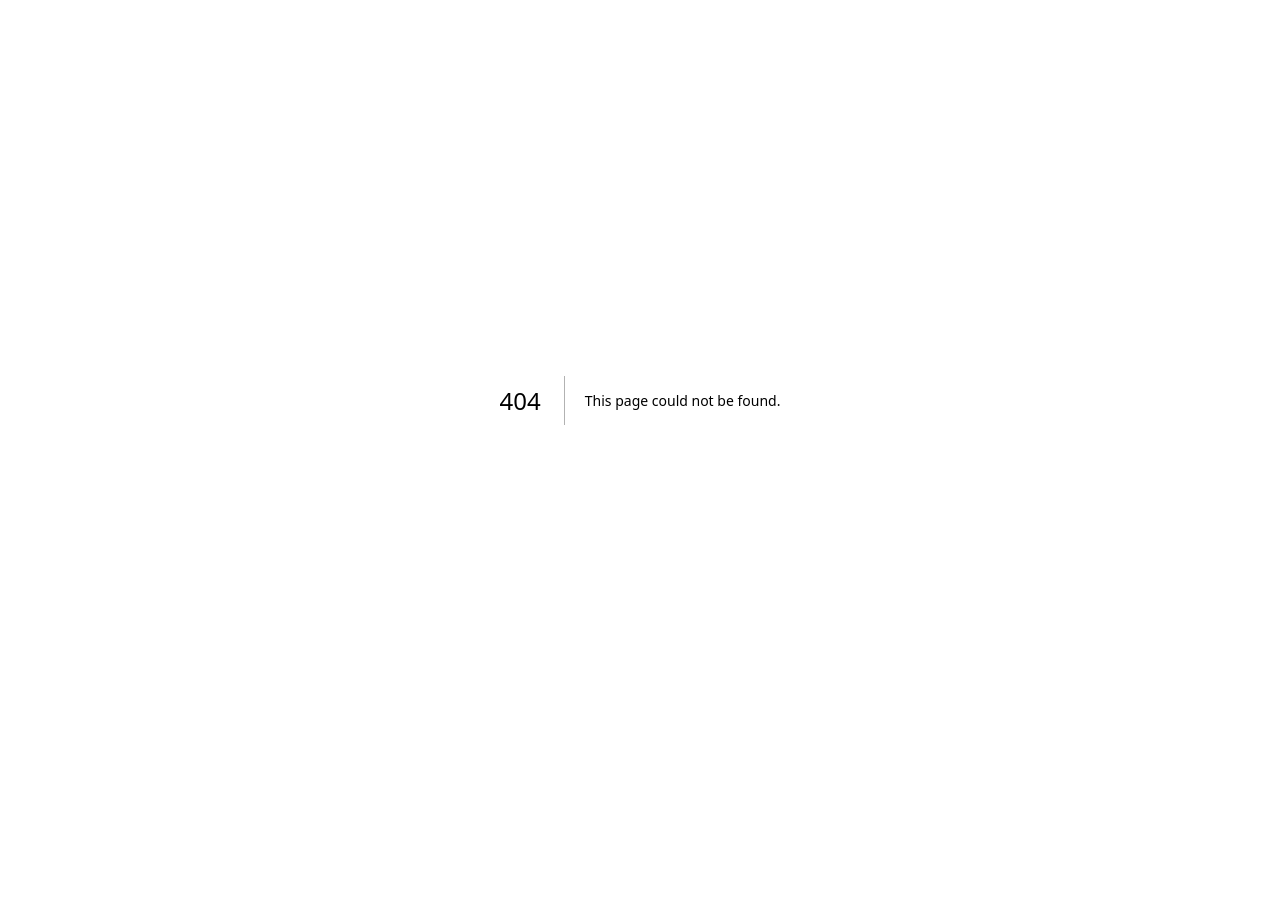
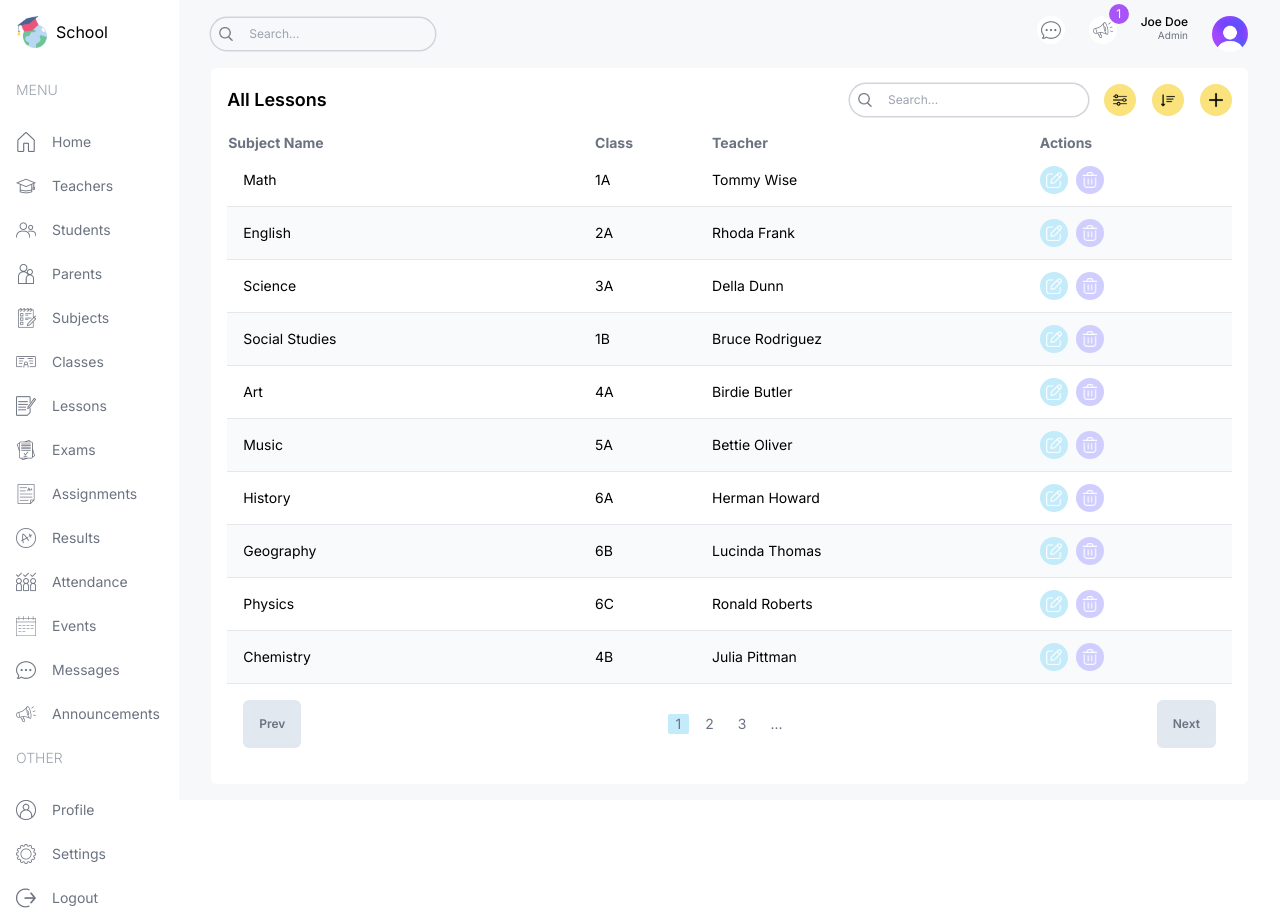
Before and after one commit to brovnie/school-dashboard, a Next.js app: page /list/lessons in a window 1280 px wide. Before the commit this address had no page. Before the commit the page ends 800 px from the top, so only its background shows below. Built offline with nearby package versions, Linux system fonts and the light colour scheme.

Commit message:
Added Lessons List Page

```diff
--- /dev/null
+++ b/src/app/list/lessons/page.tsx
@@ -0,0 +1,99 @@
+import Pagination from "@/components/Pagination";
+import Table from "@/components/Table";
+import TableSearch from "@/components/TableSearch";
+import { lessonsData, role } from "@/lib/data";
+import Image from "next/image";
+import Link from "next/link";
+import React from "react";
+
+type Lesson = {
+  id: number;
+  subject: string;
+  class: string;
+  teacher: string;
+};
+
+const columns = [
+  {
+    header: "Subject Name",
+    accessor: "name",
+  },
+  {
+    header: "Class",
+    accessor: "class",
+  },
+  {
+    header: "Teacher",
+    accessor: "teacher",
+    className: "hidden md:table-cell",
+  },
+  {
+    header: "Actions",
+    accessor: "actions",
+  },
+];
+
+function LessonListPage() {
+  const renderRow = (item: Lesson) => (
+    <tr
+      key={item.id}
+      className="border-b border-gray-200 even:bg-slate-50 text-sm hover:bg-purpleLight"
+    >
+      <td className="flex items-center gap-4 p-4">{item.subject}</td>
+      <td>{item.class}</td>
+      <td className="hidden md:table-cell">{item.teacher}</td>
+      <td>
+        <div className="flex items-center gap-2">
+          <Link href={`/list/lessons/${item.id}`}>
+            <button className="w-7 h-7 rounded-full flex items-center justify-center bg-sky">
+              <Image
+                src="/edit.png"
+                alt={`Edit lesson ${item.subject} `}
+                width={16}
+                height={16}
+              />
+            </button>
+          </Link>
+          {role === "admin" && (
+            <button className="w-7 h-7 rounded-full flex items-center justify-center bg-customPurple">
+              <Image
+                src="/delete.png"
+                alt={`Delete lesson ${item.subject}`}
+                width={16}
+                height={16}
+              />
+            </button>
+          )}
+        </div>
+      </td>
+    </tr>
+  );
+
+  return (
+    <div className="bg-white p-4 rounded-md flex-1 m-4 mt-0">
+      <div className="flex items-center justify-between">
+        <h1 className="hidden md:block text-lg font-semibold">All Lessons</h1>
+        <div className="flex flex-col md:flex-row items-center gap-4 w-full md:w-auto">
+          <TableSearch />
+          <div className="flex items-center gap-4 self-end">
+            <button className="w-8 h-8 flex items-center justify-center rounded-full bg-customYellow">
+              <Image src="/filter.png" alt="" width={14} height={14} />
+            </button>
+            <button className="w-8 h-8 flex items-center justify-center rounded-full bg-customYellow">
+              <Image src="/sort.png" alt="" width={14} height={14} />
+            </button>
+            {role === "admin" && (
+              <button className="w-8 h-8 flex items-center justify-center rounded-full bg-customYellow">
+                <Image src="/plus.png" alt="" width={14} height={14} />
+              </button>
+            )}
+          </div>
+        </div>
+      </div>
+      <Table columns={columns} renderRow={renderRow} data={lessonsData} />
+      <Pagination />
+    </div>
+  );
+}
+
+export default LessonListPage;
```
